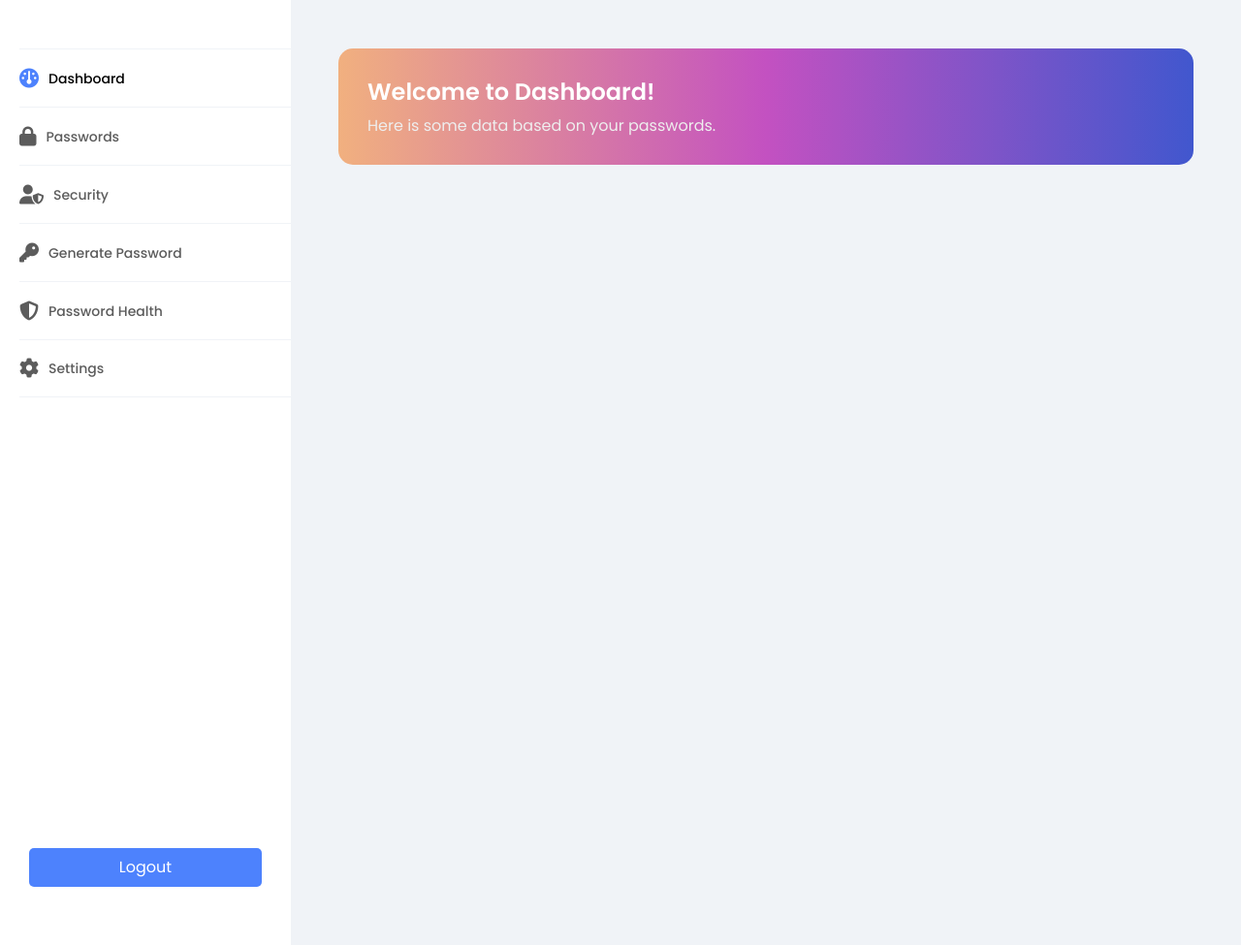
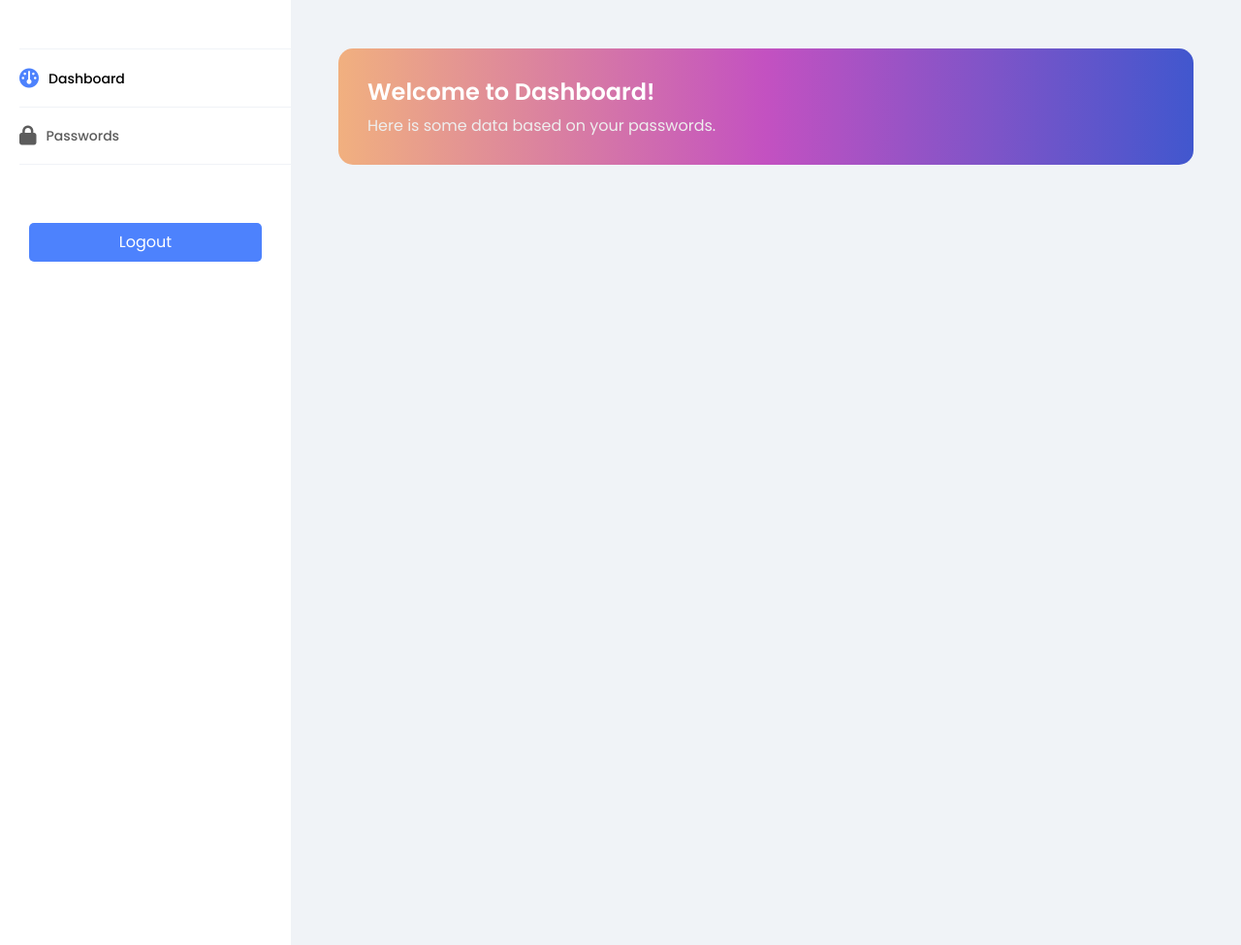
Before and after one commit to rhinowebrs/diplomski, a Flask app: page / in a window 1280 px wide. Shown: the part 60-1035 px from the top of the page at 97% size. Run offline with Flask 3, Linux system fonts and the light colour scheme; the visitor is signed in with stand-in values (Sample User, id 1); some libraries are stand-ins or nearby versions.

Commit message:
Changes;

```diff
--- a/app/static/css/main.css
+++ b/app/static/css/main.css
@@ -178,12 +178,11 @@ main {
     height: 40px;
     background-color: #4d82fd;
     border-radius: 5px;
-    margin: 0 auto;
+    margin: 60px auto;
     color: #fff;
     text-decoration: none;
     text-align: center;
     line-height: 40px;
-    margin-top: 465px;
 
 }
 
--- a/app/templates/base.html
+++ b/app/templates/base.html
@@ -12,13 +12,13 @@
 <body>
     <header>
         <nav>
-            {% if current_user.is_authenticated %}
             <div class="nav-left">
                 <img src="{{ url_for('static', filename='img/logo.png') }}">
                 <a href="{{ url_for('main.landing') }}">RD Password</a>
             </div>
             <div class="nav-right">
                 <div>
+                {% if current_user.is_authenticated %}
                     <div class="left">
                         <img src="{{ url_for('static', filename='img/person.jpg') }}">
                     </div>
@@ -26,16 +26,14 @@
                         <h2>James Carter</h2>
                         <p>Administrator</p>
                     </div>
+                    {% endif %}
                 </div>
             </div>
-
-            {% else %}
-
-            {% endif %}
         </nav>
     </header>
     <main>
         <div class="sidepanel">
+            {% if current_user.is_authenticated %}
             <div class="sidepanel-item">
                 <i class="fa-solid fa-gauge active"></i> <a class="active" href="{{ url_for('main.landing') }}">Dashboard</a>
             </div>
@@ -43,26 +41,22 @@
                 <i class="fa-solid fa-lock"></i>
                 <a href="{{ url_for('main.passwords') }}">Passwords</a>
             </div>
-                <div class="sidepanel-item">
-                    <i class="fa-solid fa-user-shield"></i>
-                    <a href="#">Security</a>
-                </div>
 
-                <div class="sidepanel-item">
-                    <i class="fa-solid fa-key"></i>
-                    <a href="#">Generate Password</a>
-                </div>
+            <a class="sidepanel-item-last" href="{{ url_for('main.logout') }}">Logout</a>
 
-                <div class="sidepanel-item">
-                    <i class="fa-solid fa-shield-alt"></i>
-                    <a href="#">Password Health</a>
-                </div>
+            {% else %}
 
-                <div class="sidepanel-item">
-                    <i class="fa-solid fa-gear"></i>
-                    <a href="#">Settings</a>
-                </div>
-            <a class="sidepanel-item-last" href="#">Logout</a>
+            <div class="sidepanel-item">
+                <i class="fa-solid fa-lock"></i>
+                <a href="{{ url_for('main.login') }}">Login</a>
+            </div>
+
+            <div class="sidepanel-item">
+                <i class="fa-solid fa-lock"></i>
+                <a href="{{ url_for('main.register') }}">Register</a>
+            </div>
+
+            {% endif %}
         </div>
         <div class="container">
         {% with messages = get_flashed_messages(with_categories=true) %}
```
